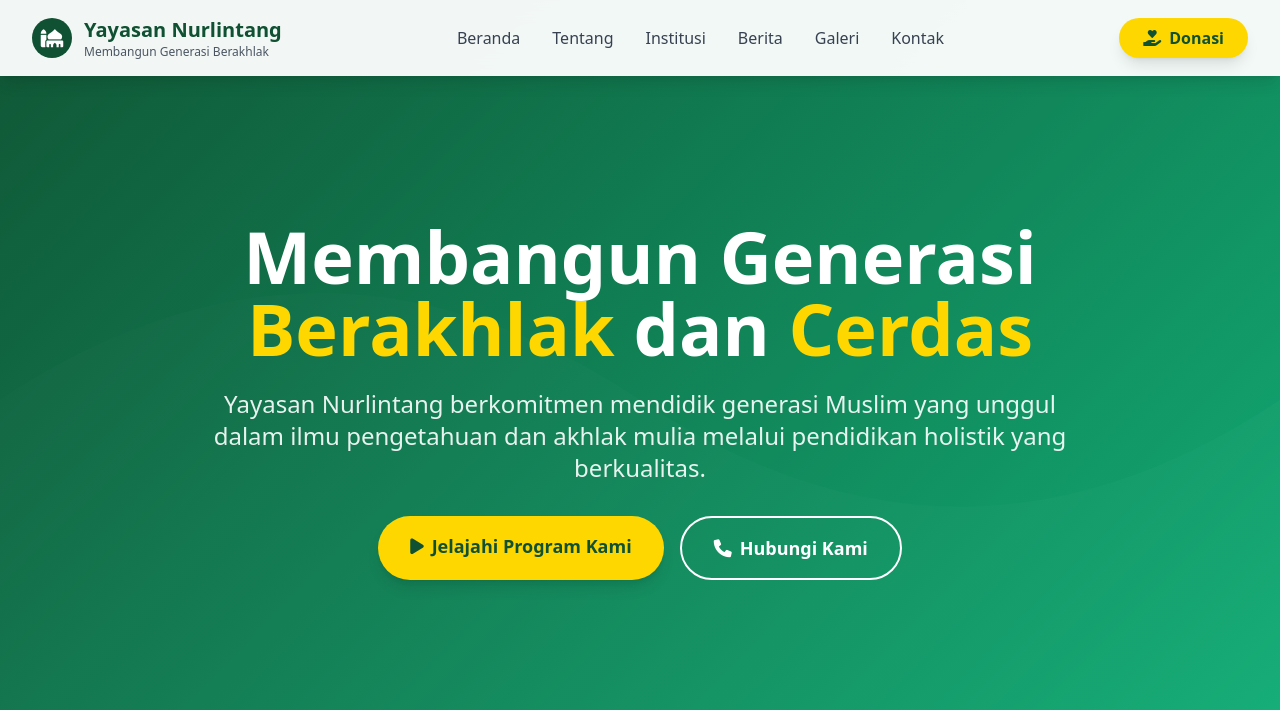
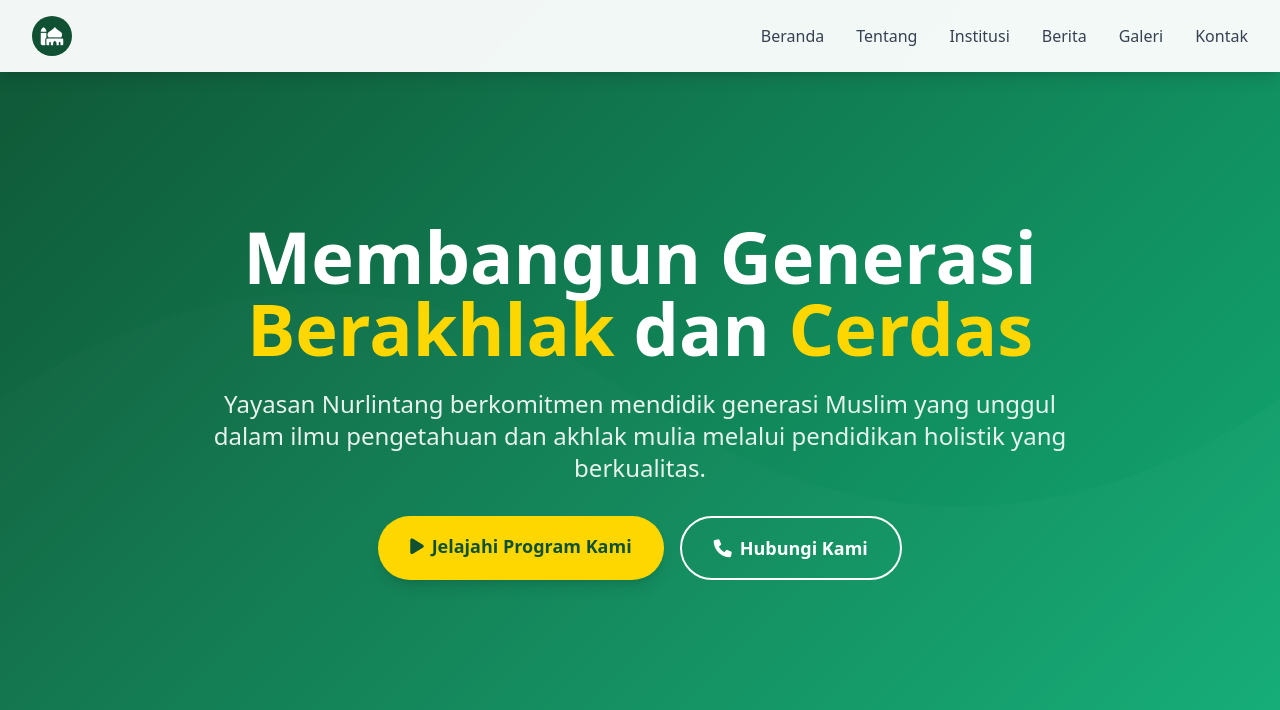
Before and after one commit to akfajricrt/nurlintang, a plain HTML site: page index.html in a window 1280 px wide. Shown: the top 710 px of the page. Drawn offline with nearby package versions, Linux system fonts and the light colour scheme.

Commit message:
Update index.html

```diff
--- a/index.html
+++ b/index.html
@@ -4,8 +4,8 @@
     <meta charset="UTF-8">
     <meta name="viewport" content="width=device-width, initial-scale=1.0">
     <title>Yayasan Nurlintang - Membangun Generasi Berakhlak dan Cerdas</title>
-    <meta name="description" content="Yayasan Nurlintang adalah lembaga pendidikan Islam yang berkomitmen membangun generasi berakhlak mulia dan cerdas melalui berbagai institusi pendidikan dan sosial.">
-    <meta name="keywords" content="yayasan islam, pendidikan islam, tahfidz, sekolah islam, panti asuhan, indonesia">
+    <meta name="description" content="Yayasan Nurlintang adalah sebuah yayasan yang menaungi Pondok Pesantren Karang Santri di Temanggung, Jawa Tengah. Yayasan ini juga membawahi SMP Nur Lintang, SMA Nur Lintang, sebuah sekolah swasta. Yayasan Nur Lintang Salafi, yang merupakan nama lengkap yayasan ini, menerapkan sistem pendidikan modern yang memadukan kurikulum Kemendiknas dan kurikulum pesantren, serta menekankan pada pendidikan kewirausahaan. .">
+    <meta name="keywords" content="yayasan islam, pendidikan islam, salaf,tahfidz, sekolah islam, indonesia">
     <script src="https://cdn.tailwindcss.com"></script>
     <link href="https://cdnjs.cloudflare.com/ajax/libs/font-awesome/6.0.0/css/all.min.css" rel="stylesheet">
     <script>
@@ -64,10 +64,10 @@
                     <div class="w-10 h-10 bg-primary rounded-full flex items-center justify-center">
                         <i class="fas fa-mosque text-white text-lg"></i>
                     </div>
-                    <div>
+<!--                     <div>
                         <h1 class="text-xl font-bold text-primary">Yayasan Nurlintang</h1>
                         <p class="text-xs text-gray-600">Membangun Generasi Berakhlak</p>
-                    </div>
+                    </div> -->
                 </div>
 
                 <div class="hidden md:flex items-center space-x-8">
@@ -79,10 +79,10 @@
                     <a href="#kontak" class="text-gray-700 hover:text-primary transition-colors">Kontak</a>
                 </div>
 
-                <button class="bg-accent hover:bg-yellow-500 text-primary px-6 py-2 rounded-full font-semibold transition-colors shadow-lg">
-                    <i class="fas fa-hand-holding-heart mr-2"></i>Donasi
+<!--                 <button class="bg-accent hover:bg-yellow-500 text-primary px-6 py-2 rounded-full font-semibold transition-colors shadow-lg">
+                    <i class="fas fa-hand-holding-heart mr-2"></i>G
                 </button>
-
+ -->
 
 
                 <button id="mobileMenuToggle" class="md:hidden text-primary" onclick="toggleMobileMenu()">
```
